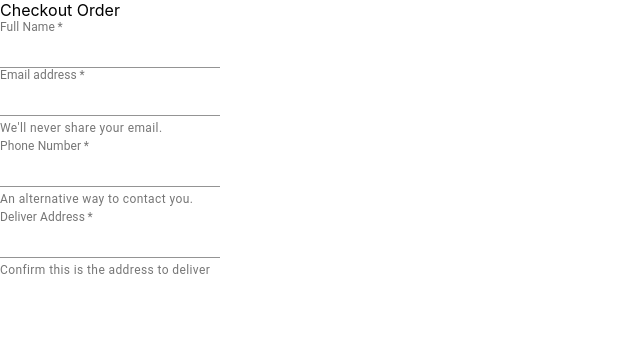
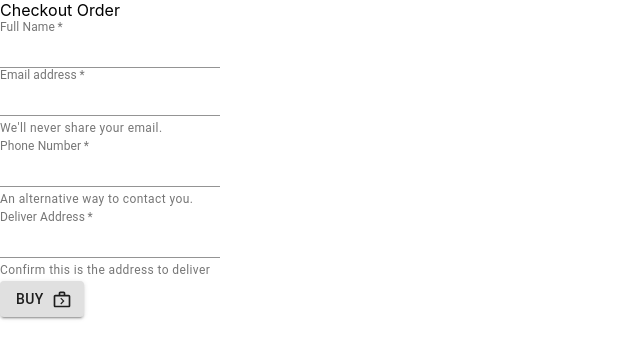
Before and after one commit to Gerson4G/innoscripta-front, a React (Create React App) app: page /checkout in a window 1280 px wide. Shown: the top 358 px of the page, without its empty margins (0-640 px from the left). Built offline with nearby package versions, Linux system fonts and the light colour scheme.

Commit message:
submit button

```diff
--- a/src/components/Checkout.jsx
+++ b/src/components/Checkout.jsx
@@ -1,5 +1,6 @@
 import React, { Component } from 'react'
-import { InputLabel, Input, FormHelperText } from '@material-ui/core';
+import { InputLabel, Input, FormHelperText, Button } from '@material-ui/core';
+import NextWeekOutlinedIcon from '@material-ui/icons/NextWeekOutlined';
 
 export default class Checkout extends Component {
   render() {
@@ -24,6 +25,14 @@ export default class Checkout extends Component {
                 <Input id="deliver-input" aria-describedby="deliver-helper" />
                 <FormHelperText id="deliver-helper">Confirm this is the address to deliver</FormHelperText>
             </div>
+            <Button
+                variant="contained"
+                color="default"
+                endIcon={<NextWeekOutlinedIcon/>}
+                type="submit"
+              >
+                Buy
+              </Button>
         </form>
       </>
     )
```
